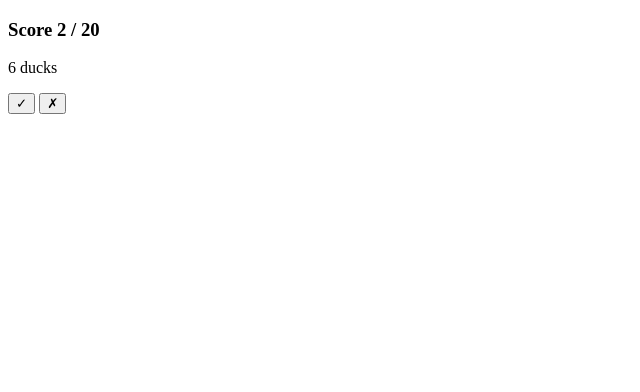
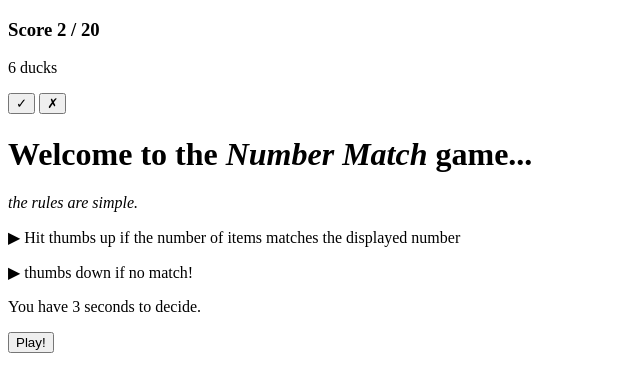
Before and after one commit to Stanley-Ugo/Number-Match, a plain HTML site: page index.html in a window 1280 px wide. Shown: the whole page, without its empty margins (0-640 px from the left). Drawn offline with Linux system fonts and the light colour scheme.

Commit message:
adding a imageArea section withing the game-area div

```diff
--- a/index.html
+++ b/index.html
@@ -17,7 +17,17 @@
                 <button>&#10007;</button>
             </div>
         </div>
-
+        <div class="imageArea">
+            <h3 id="message"></h3>
+            <div id="startScreen">
+                <h1>Welcome to the <em>Number Match</em> game...</h1>
+                <em class="space-y">the rules are simple.</em>
+                <p class="space-y">&#9654; Hit thumbs up if the number of items matches the displayed number</p>
+                <p class="space-y">&#9654; thumbs down if no match!</p>
+                <p class="space-y">You have <span id="timeSetting">3</span> seconds to decide. </p>
+                <button id="play-button">Play!</button>
+            </div>
+        </div>
     </main>
 </body>
 </html>
```
